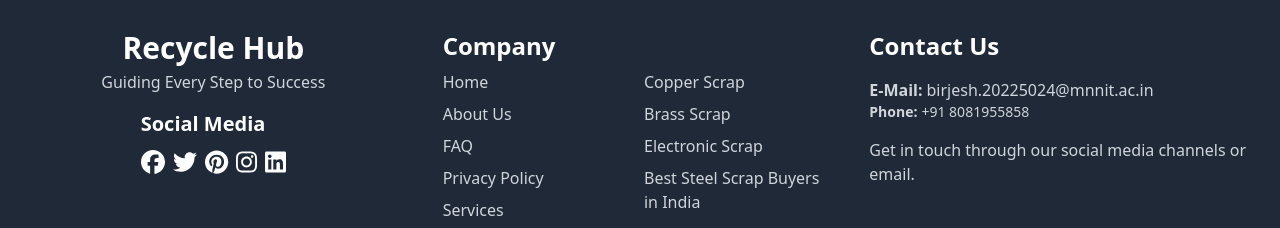
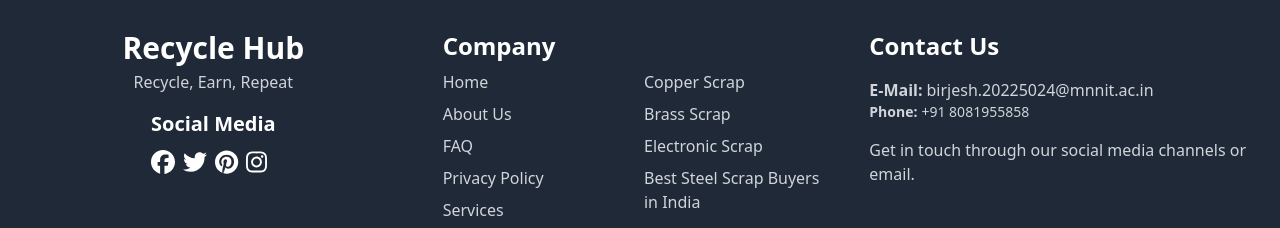
Before and after one commit to apmkush/RecycleHub, a React (Vite) app in the folder frontend/: page / in a window 1280 px wide. Shown: the part 890-1118 px from the top of the page. Built offline with nearby package versions, Linux system fonts and the light colour scheme.

Commit message:
improvement made in footer section

```diff
--- a/frontend/src/components/Footer/Footer.jsx
+++ b/frontend/src/components/Footer/Footer.jsx
@@ -11,7 +11,7 @@ function Footer() {
           {/* Footer Section 1 */}
           <div className="flex flex-col items-center">
               <h1 className="text-3xl font-bold text-white">Recycle Hub</h1>
-              <p className="text-md text-gray-300 mt-1">Guiding Every Step to Success</p>
+              <p className="text-md text-gray-300 mt-1">Recycle, Earn, Repeat</p>
 
               <div className="mt-4">
                 <h4 className="text-white font-semibold text-xl mb-2">Social Media</h4>
@@ -20,7 +20,6 @@ function Footer() {
                   <a href="/" className="text-white text-2xl"><FontAwesomeIcon icon={faTwitter} /></a>
                   <a href="/" className="text-white text-2xl"><FontAwesomeIcon icon={faPinterest} /></a>
                   <a href="/" className="text-white text-2xl"><FontAwesomeIcon icon={faInstagram} /></a>
-                  <a href="/" className="text-white text-2xl"><FontAwesomeIcon icon={faLinkedin} /></a>
                 </div>
 
               </div>
```
